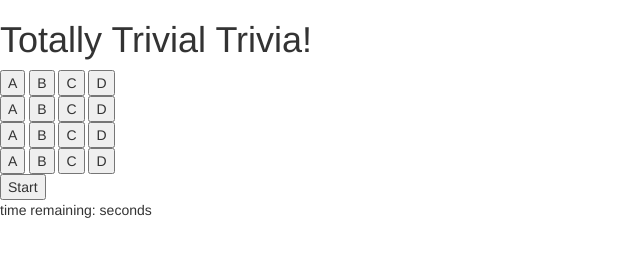
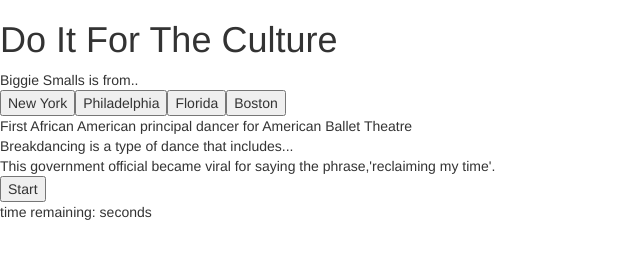
Before and after one commit to camckin10/TriviaGame, a plain HTML site: page index.html in a window 1280 px wide. Both pictures are taken after a click on the button "Start". Shown: the whole page, without its empty margins (0-640 px from the left). Drawn offline with nearby package versions, Linux system fonts and the light colour scheme.

Commit message:
pushing open labrun through with TA

```diff
--- a/assets/javascript/logic.js
+++ b/assets/javascript/logic.js
@@ -10,108 +10,16 @@
 //end game function
 //reset  game function
 
+//Problems:
+//will not display multiple choice answers
+//no reset function
+//the buttons for the choices does not work?
+
 //start game function
 $("#start").on("click", function () {
   setTimeout(gameEnd, 45000);
   start();
 });
-
-// function gameStart () {
-//   start();
-//   alert("time is up");
-// }
-
-//var useranswers=['new york', 'misty copeland', 'power moves', 'maxine waters','samuel l jackson', 'walmart', 'big freedia','ice cube','car','black panther', 'fenty beauty', 'kelis'];
-
-
-//create a variable for answer choices?
-var answerChoices = []
-//click function for user to click on multiple choice answers
-$("#answers").on("click", function () {
-  $("#answerChoices").text(questions.choices);
-  setTimeout(gameEnd, 45000);
-  start();
-});
-
-
-//click function for answers
-// $("#useranswers").on("click", function () {
-//     $("#useranswers").html(useranswers);
-// });
-
-// function userAnswers () {
-//     $("#useranswers").text()
-// }
-
-//function for game reset
-function gameReset () {
-  //use clearInterval to reset game
-  clearInterval();
-  start();
-}
-
-var answerscorrect= 0;
-
-//function to end game
-function gameEnd () {
-  alert("time is up!");
-  //check if user is winning or losing
-  //increase or decrease
-}
-
-var questions = [
-  {
-    question: "Biggie Smalls is from..",
-    choices:['New York', 'Philadelphia','Florida', 'Boston'],
-    answer: "New York"
-  },
-  {
-    question: "First African American principal dancer for American Ballet Theatre",
-    answer: "misty copeland",
-  },
-  {
-    question: "Breakdancing is a type of dance that includes...",
-    answer:"power moves",
-  },
-  {
-    question: "This government official became viral for saying the phrase,'reclaiming my time'.",
-    answer: "maxine waters",
-  },
-  {
-    question: "This actor always has a job",
-    answer:"samuel l jackson",
-  },
-  {
-    question: "Which store always has one line open?",
-    answer: "Walmart",
-  },
-  {
-    question: "New Orleans star famous for founding 'bounce music'",
-    answer:"big freedia",
-  },
-  {
-    question: "Felicia  wanted to borrow Craig's.....",
-    answer: "car",
-  },
-  {
-    question: "Superhero and socialist organization",
-    answer:"black panther",
-  },
-  {
-    question: "2017 Make-up line that is always sold out of darker foundation shades ",
-    answer: "fenty beauty",
-  },
-  {
-    question: "Started as a rapper, and now an actor",
-    answer:"ice cube",
-  },
-  {
-    question: "Artist turned chef",
-    answer:"kelis",
-  }
-]
-
-
 
 
 // Start timer
@@ -119,15 +27,107 @@
 var intervalId;
 var counter = 45;
 console.log(counter);
+
+//array that has questions, choices, and answers
+var gameQuestions = [
+  {
+    question: "Biggie Smalls is from..",
+    choices:["New York", "Philadelphia","Florida", "Boston"],
+    answer: 0 // "New York"
+  },
+  {
+    question: "First African American principal dancer for American Ballet Theatre",
+    choices:["debbie allen", "phyllica rashad","misty copeland", "halle berry"],
+    answer: 2 //"misty copeland",
+  },
+  {
+    question: "Breakdancing is a type of dance that includes...",
+    choices:["soul trains", "salsa","jerking", "power moves"],
+ answer: 3 //"power moves",
+  },
+  {
+    question: "This government official became viral for saying the phrase,'reclaiming my time'.",
+       choices:["maxine waters", "gabrielle union","omarosa manigault", "michelle obama"],
+   answer: 0 // "maxine waters",
+  },
+  {
+    question: "This actor always has a job",
+    choices:["james earl jones", "samuel l jackson","terrence howard", "luther vandross"],
+    answer: 1 //"samuel l jackson",
+  },
+  {
+    question: "Which store always has one line open?",
+    choices:["Dollar Tree", "Family Dollar","Walmart", "Target"],
+    answer: 3 //"Walmart",
+  },
+  {
+    question: "New Orleans star famous for founding 'bounce music'",
+    choices:["zebra katz", "katey red","big freedia", "SZA"],
+    answer: 2 //"big freedia",
+  },
+  {
+    question: "Felicia  wanted to borrow Craig's.....",
+    choices:["money", "jacket","pen", "car"],
+    answer: 3 // "car",
+  },
+  {
+    question: "Superhero and socialist organization",
+    choices:["black panther", "spiderman","wolverine", "daredevil"],
+    answer: 0 //"black panther",
+  },
+  {
+    question: "2017 Make-up line that is always sold out of darker foundation shades ",
+     choices:["NYX", "fenty beauty","jackie aina", "M.A.C."],
+    answer:  1 //"fenty beauty",
+  },
+  {
+    question: "Started as a rapper, and now an actor",
+     choices:["common", "terry crews","ice cube", "tupac"],
+    answer: 3 //"ice cube",
+  },
+  {
+    question: "Artist turned chef",
+    choices:["patti labelle", "kelis","jazmine sullivan", "kerry washington"],
+    answer:  2 , //"kelis"
+  }
+]
+
+
 // function to set off time count
 function start() {
+  console.log(gameQuestions[0].question);
+
   intervalId = setInterval(count, 45000);
-$('#questionOne').append(questions[0].question);
-$('#questionTwo').append(questions[1].question);
-$('#questionThree').append(questions[2].question);
-$('#questionFour').append(questions[3].question);
+$('#questionOne').append(gameQuestions[0].question);
+$('#questionTwo').append(gameQuestions[1].question);
+$('#questionThree').append(gameQuestions[2].question);
+$('#questionFour').append(gameQuestions[3].question);
+//for loop for choices to display?
+//console.log(gameQuestions[0]);
+var choices = gameQuestions[0].choices;
+for (var i = 0; i <choices.length; i ++) {
+   intervalId= setInterval(count, 45000);
+   console.log(gameQuestions[0].choices)
+  $('#button').append("<button>" + gameQuestions[0].choices[i] + "</button>");
+  //$('#button').append("<button>" + gameQuestions[1].choices[i] + "</button>");
+ //$('#button').append("<button>" + gameQuestions[2].choices[i] + "</button>");
+ //$('#button').append("<button>" + gameQuestions[3].choices[i] + "</button>");
+}
 
-}
+ }
+
+
+//function to show choices
+//$('#choices').on("click", function () {
+   //intervalId= setInterval(count, 45000);
+  //$('#choices').append(gameQuestions[0].choices);
+//});
+
+
+
+
+
+
 // function that will keep track of time by increasing by variable by 1
 function count() {
   counter = counter - 1;
@@ -137,12 +137,35 @@
 }
 
 function checkForZero() {
-  if (counter == 0) {
+  if (counter === 0) {
     clearInterval(intervalId);
   }
 }
 
-//start();
+//function to end game
+function gameEnd () {
+  alert("time is up!");
+  //check if user is winning or losing
+  //increase or decrease
+}
 
 
-//conditional checking if answer is correct or wrong
+
+
+//var currentQuestion = 0 ;
+//var wins=0;
+//var losses=0;
+
+//var quizSetup = document.getElemenyById('quiz');
+//var question ; //question in gameQuestions array
+//var choices; //multiple choice options in question array
+//var index = 0; //index is 0 since will be indexing into choices array
+
+//function askQuestion () {  //function for questions in the game
+//choices = gameQuestions[currentQuestion].choices;
+//question= gameQuestions[currentQuestion].question;
+
+//if (currentQuestion === gameQuestions.length - 1) {
+//start.value = "Next"; //changing start button to next so user can go to next page with questions
+//}
+//} -->
--- a/index.html
+++ b/index.html
@@ -13,37 +13,48 @@
 </head>
 
 <body>
-  <h1>Totally Trivial Trivia!</h1>
+  <h1>Do It For The Culture</h1>
 
-  <div id="questionOne"></div>
-  <button class = "answers">A</button>
+
+ <div id="wrapper">
+ <div id="quiz">
+ <div id="questionOne"></div>
+   <!--<button class = "answers"><span id="choices"></span>A</button>
   <button class = "answers">B</button>
   <button class = "answers">C</button>
-  <button class = "answers">D</button>
+  <button class = "answers">D</button>-->
+
+  <div id="button"></div>
 
   <div id="questionTwo"></div>
-   <button class = "answers">A</button>
+    <div id="button"></div>
+
+   <!--<button class = "answers">A</button>
   <button class = "answers">B</button>
   <button class = "answers">C</button>
-  <button class = "answers">D</button>
+  <button class = "answers">D</button>-->
 
   <div id="questionThree"></div>
-   <button class = "answers">A</button>
+  <!--<button class = "answers">A</button>
   <button class = "answers">B</button>
   <button class = "answers">C</button>
-  <button class= "answers">D</button>
+  <button class = "answers">D</button>-->
 
   <div id="questionFour"></div>
-   <button class = "answers">A</button>
+  <!-- <button class = "answers">A</button>
   <button class = "answers">B</button>
   <button class = "answers">C</button>
-  <button class = "answers">D</button>
+  <button class = "answers">D</button>-->
+ </div>
 
-  <div id="useranswers"></div>
 
+
+ </div>
+
+<!--  <div id="useranswers"></div>-->
   <button id="start">Start</button>
   <p>time remaining: <span id="timer"></span> seconds</p>
 </body>
-<script src="assets/javacsript/logic.js"></script>
+<script src="assets/javascript/logic.js"></script>
 
 </html>
```
